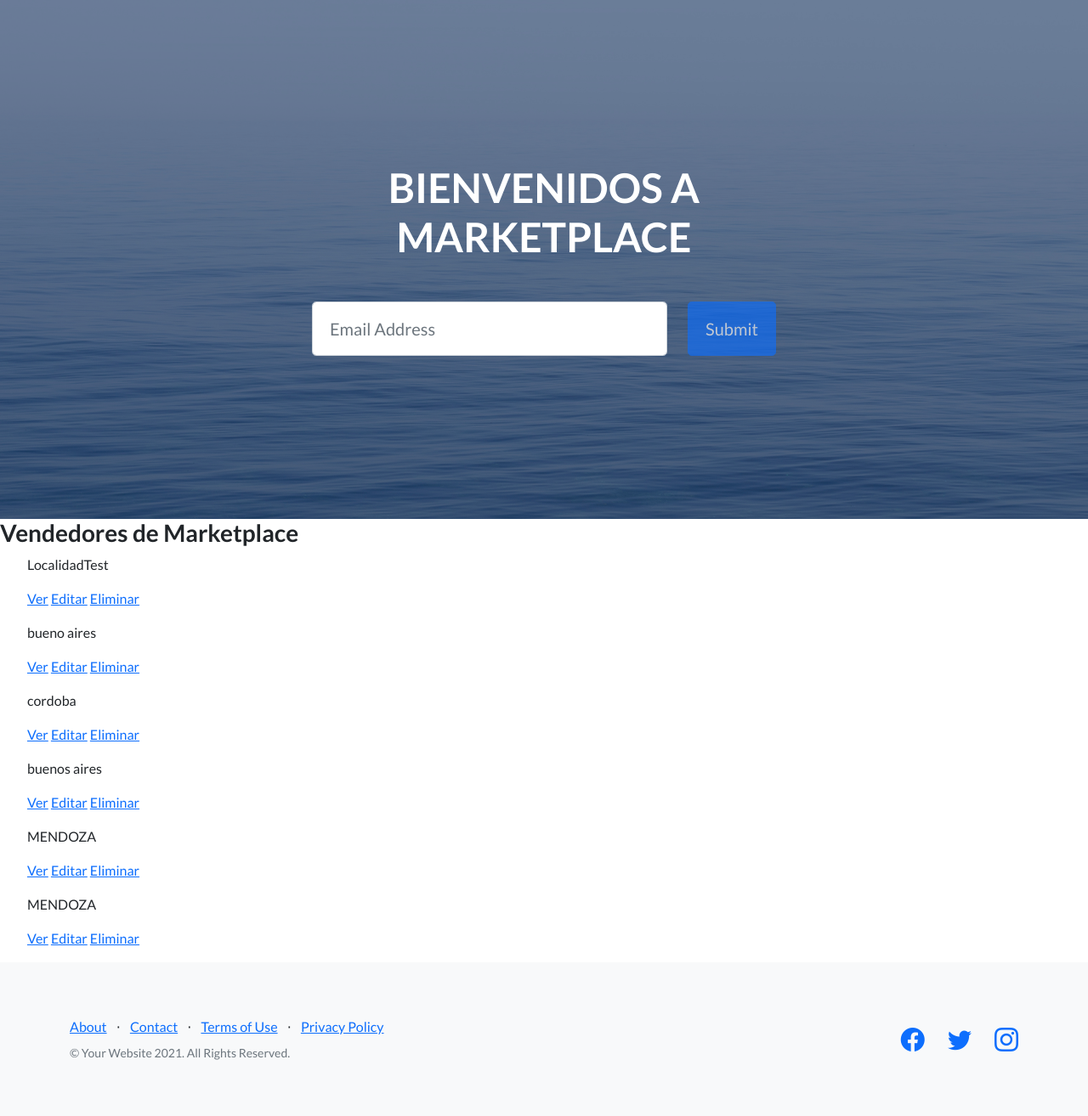
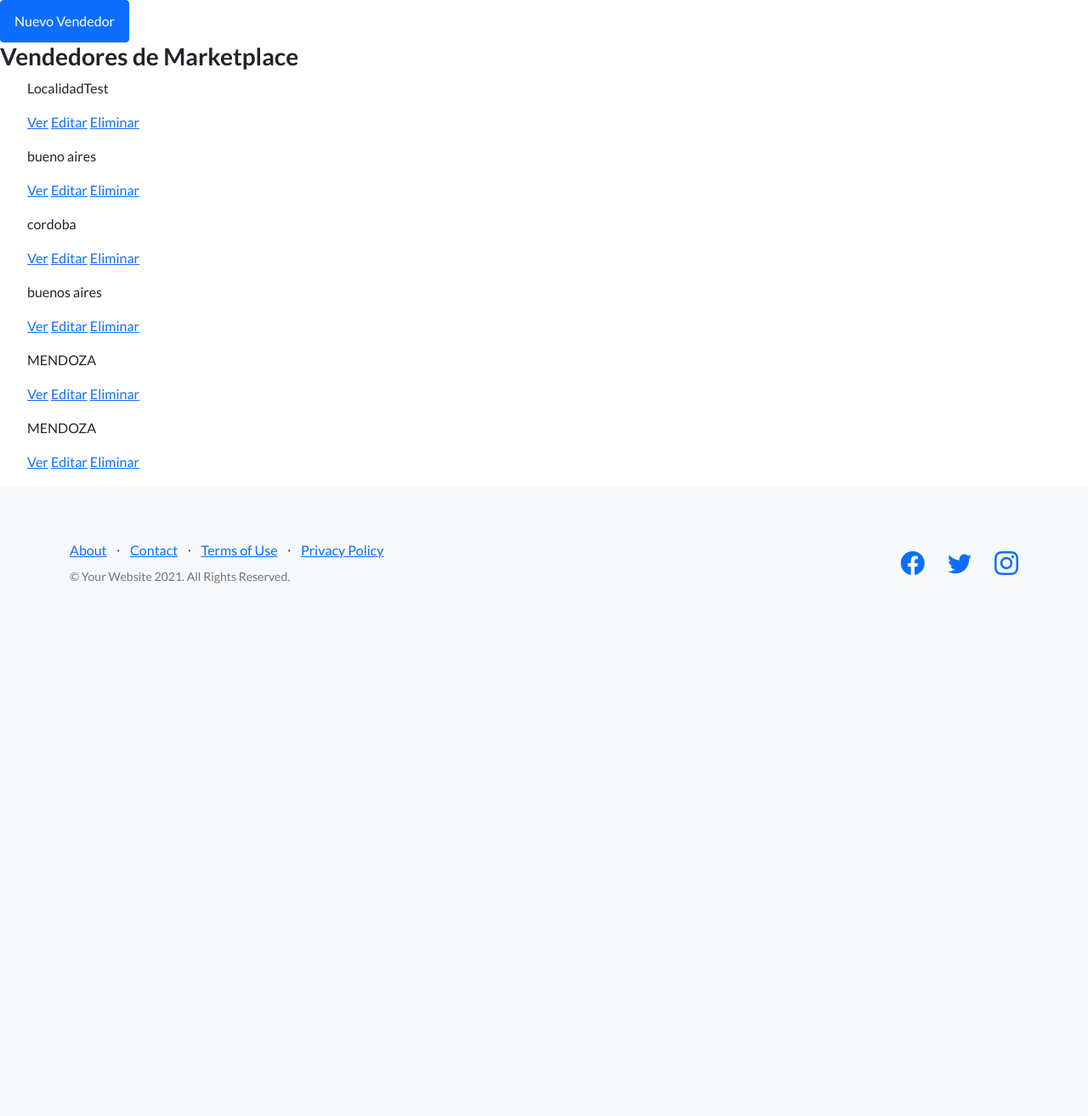
Before and after one commit to DANABRK3/Entrega1, a Django app: page /AppCoder/vendedores/list/ in a window 1280 px wide. Shown: the part 66-1380 px from the top of the page at 85% size. After the commit the page ends 753 px from the top, so only its background shows below. Run offline with Django 4.2, Linux system fonts and the light colour scheme; data comes from the database, SQL or seed files in the repository; both versions use the stored data as it was after the commit; parts of the project's set-up code (start-up, migrations or seed data) failed here and were passed over; some libraries are stand-ins or nearby versions.

Commit message:
cambios dana

```diff
--- a/Entrega1/ProyectoCoder/AppCoder/templates/AppCoder/padre.html
+++ b/Entrega1/ProyectoCoder/AppCoder/templates/AppCoder/padre.html
@@ -23,58 +23,11 @@
                 <a class="navbar-brand" href="{% url 'Inicio' %}">Inicio</a>
                 <a class="navbar-brand" href="{% url 'Cursos' %}">Cursos</a>
                 <a class="navbar-brand" href="{% url 'Productos' %}">Productos</a>
-                <a class="navbar-brand" href="{% url 'Vendedores' %}">Vendedores</a>
+                <a class="navbar-brand" href="{% url 'List' %}">Vendedores</a>
                 <a class="btn btn-primary" href="#signup">Sign Up</a>
             </div>
         </nav>
-        <!-- Masthead-->
-        <header class="masthead">
-            <div class="container position-relative">
-                <div class="row justify-content-center">
-                    <div class="col-xl-6">
-                        <div class="text-center text-white">
-                            <!-- Page heading-->
-                            <h1 class="mb-5">BIENVENIDOS A MARKETPLACE</h1>
-                            <!-- Signup form-->
-                            <!-- * * * * * * * * * * * * * * *-->
-                            <!-- * * SB Forms Contact Form * *-->
-                            <!-- * * * * * * * * * * * * * * *-->
-                            <!-- This form is pre-integrated with SB Forms.-->
-                            <!-- To make this form functional, sign up at-->
-                            <!-- https://startbootstrap.com/solution/contact-forms-->
-                            <!-- to get an API token!-->
-                            <form class="form-subscribe" id="contactForm" data-sb-form-api-token="API_TOKEN">
-                                <!-- Email address input-->
-                                <div class="row">
-                                    <div class="col">
-                                        <input class="form-control form-control-lg" id="emailAddress" type="email" placeholder="Email Address" data-sb-validations="required,email" />
-                                        <div class="invalid-feedback text-white" data-sb-feedback="emailAddress:required">Email Address is required.</div>
-                                        <div class="invalid-feedback text-white" data-sb-feedback="emailAddress:email">Email Address Email is not valid.</div>
-                                    </div>
-                                    <div class="col-auto"><button class="btn btn-primary btn-lg disabled" id="submitButton" type="submit">Submit</button></div>
-                                </div>
-                                <!-- Submit success message-->
-                                <!---->
-                                <!-- This is what your users will see when the form-->
-                                <!-- has successfully submitted-->
-                                <div class="d-none" id="submitSuccessMessage">
-                                    <div class="text-center mb-3">
-                                        <div class="fw-bolder">Form submission successful!</div>
-                                        <p>To activate this form, sign up at</p>
-                                        <a class="text-white" href="https://startbootstrap.com/solution/contact-forms">https://startbootstrap.com/solution/contact-forms</a>
-                                    </div>
-                                </div>
-                                <!-- Submit error message-->
-                                <!---->
-                                <!-- This is what your users will see when there is-->
-                                <!-- an error submitting the form-->
-                                <div class="d-none" id="submitErrorMessage"><div class="text-center text-danger mb-3">Error sending message!</div></div>
-                            </form>
-                        </div>
-                    </div>
-                </div>
-            </div>
-        </header>
+
         <!-- Icons Grid-->
         {% block contenidoQueCambia %}
         {% endblock %}
--- a/Entrega1/ProyectoCoder/AppCoder/templates/AppCoder/vendedores.html
+++ b/Entrega1/ProyectoCoder/AppCoder/templates/AppCoder/vendedores.html
@@ -20,4 +20,5 @@
         <input type="submit",value="Listo">
     </form>
 
+
 {% endblock %}
--- a/Entrega1/ProyectoCoder/AppCoder/templates/AppCoder/vendedores_list.html
+++ b/Entrega1/ProyectoCoder/AppCoder/templates/AppCoder/vendedores_list.html
@@ -3,14 +3,17 @@
 {% load static %}{
 
 {% block contenidoQueCambia %}
+<a class="btn btn-primary" href="{% url 'New' %}">Nuevo Vendedor</a>
 <h3> Vendedores de Marketplace</h3>
+
     <ul>
         {% for vendedores in object_list%}
             <p> {{vendedores.localidad}}</p>
             <p>
-                <a href="">Ver</a>
+                <a href="{% url 'Detail' vendedores.id %}">Ver</a>
                 <a href="{% url 'Edit' vendedores.id %}">Editar</a>
-                <a href="">Eliminar</a>
+                <a href="{% url 'Delete' vendedores.id %}">Eliminar</a>
+
             </p>
 
         {%endfor%}
--- a/Entrega1/ProyectoCoder/AppCoder/urls.py
+++ b/Entrega1/ProyectoCoder/AppCoder/urls.py
@@ -15,7 +15,10 @@ urlpatterns = [
     path('crearVendedores/', views.crear_vendedores),
     path('editarVendedores/', views.editar_vendedores),
     path('eliminarVendedores/', views.eliminar_vendedores),
-    path('vendedores/list/', views.vendedoresList.as_view()),
-    path('vendedores/create/', views.vendedoresCreate.as_view())
+    path('vendedores/list/', views.vendedoresList.as_view(),name='List'),
+    path('vendedores/create/', views.vendedoresCreate.as_view(),name='New'),
+    path('vendedores/edit/<pk>', views.vendedoresEdit.as_view(),name='Edit'),
+    path('vendedores/detail/<pk>', views.vendedoresDetail.as_view(),name='Detail'),
+    path('vendedores/delete/<pk>', views.vendedoresDelete.as_view(),name='Delete'),
 
-]
+    ]
--- a/Entrega1/ProyectoCoder/AppCoder/views.py
+++ b/Entrega1/ProyectoCoder/AppCoder/views.py
@@ -93,8 +93,8 @@ def crear_vendedores(request):
 
 
 def editar_vendedores(request):
-    localidad_consulta = 'LocalidadTest'
-    Vendedores.objects.filter(localidad=localidad_consulta).update(localidad='LocalidadTest')
+    localidad_consulta = 'LocalidadTest1'
+    Vendedores.objects.filter(localidad=localidad_consulta).update(localidad='LocalidadTest1')
     return HttpResponse(f'La localidad {localidad_consulta} ha sido actualizado')
 
 
@@ -116,4 +116,19 @@ class vendedoresList (ListView):
 class vendedoresCreate (CreateView):
     model = Vendedores
     fields = '__all__'
-    success_url = 'AppCoder/vendedores/list'
+    success_url = '/AppCoder/vendedores/list/'
+
+class vendedoresEdit(UpdateView):
+    model = Vendedores
+    fields = '__all__'
+    success_url = '/AppCoder/vendedores/list/'
+
+from django.views.generic.detail import DetailView
+
+class vendedoresDetail (DetailView):
+    model = Vendedores
+    template = 'AppCoder/vendedores_detail.html'
+
+class vendedoresDelete (DeleteView):
+    model = Vendedores
+    success_url = '/AppCoder/vendedores/list/'
```
Also changed, not shown: Entrega1/ProyectoCoder/AppCoder/templates/AppCoder/vendedores_confirm_delete.html (added, +11 -0 lines), Entrega1/ProyectoCoder/AppCoder/templates/AppCoder/vendedores_detail.html (added, +14 -0 lines), Entrega1/ProyectoCoder/AppCoder/migrations/0004_alter_curso_fecha_creacion.py, Entrega1/ProyectoCoder/AppCoder/migrations/0007_alter_curso_fecha_creacion.py (added), Entrega1/ProyectoCoder/AppCoder/migrations/0008_alter_curso_fecha_creacion.py (added), Entrega1/ProyectoCoder/AppCoder/migrations/0009_alter_curso_fecha_creacion.py (added), Entrega1/ProyectoCoder/db.sqlite3.
